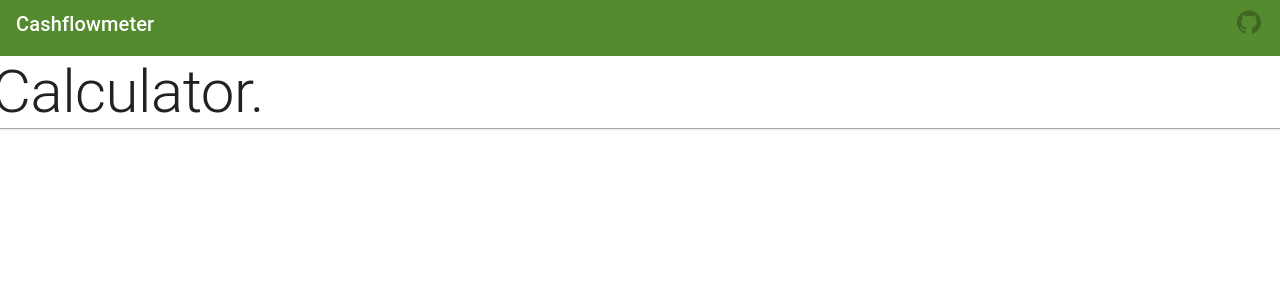
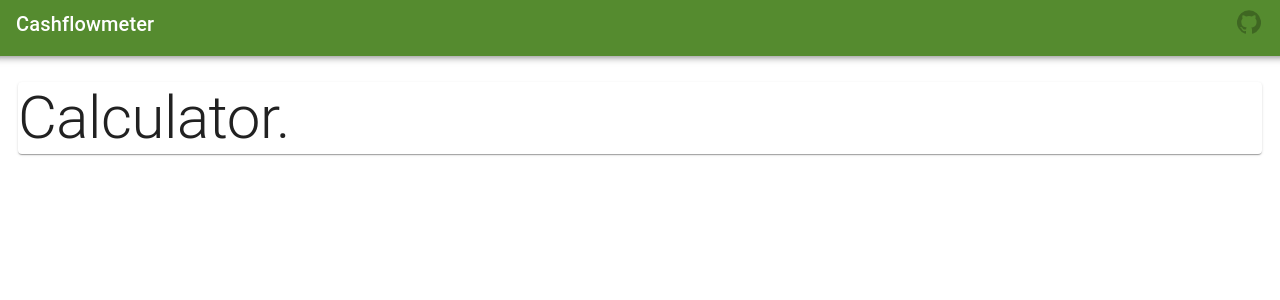
Before and after one commit to itsca/cashflowmeter, a React (Create React App) app: page /calculator in a window 1280 px wide. Shown: the top 300 px of the page. Built offline with nearby package versions, Linux system fonts and the light colour scheme.

Commit message:
• Adds styles to calculator wrapper

```diff
--- a/src/Containers/Calculator/Calculator.tsx
+++ b/src/Containers/Calculator/Calculator.tsx
@@ -1,10 +1,20 @@
 import React from 'react';
 import Typography from '@material-ui/core/Typography';
 import { Grid, List, ListItem, ListItemText, Paper, Button, Divider, Card } from '@material-ui/core';
+import { makeStyles } from '@material-ui/core/styles';
+
+const useStyles = makeStyles({
+  root: {
+    padding: '2%'
+  }
+});
 
 const Calculator: React.FC = () => {
+
+  const classes = useStyles();
+
   return (
-    <Grid item xs={12}>
+    <Grid item xs={12} className={classes.root}>
       <Grid item xs={12}>
         <Card>
           <Typography variant="h2">
```
